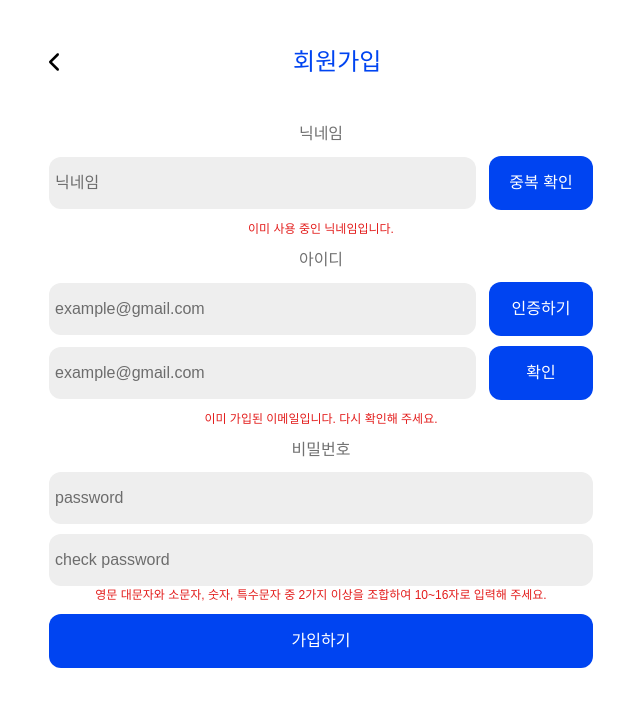
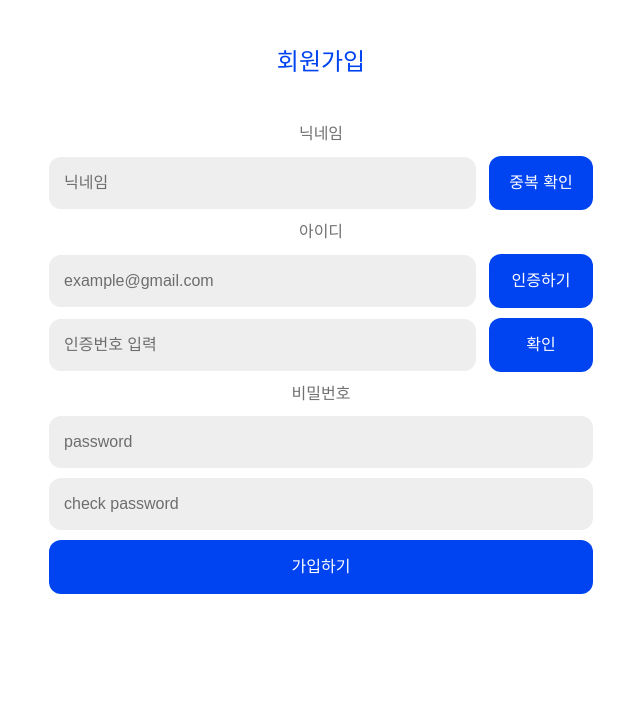
Before and after one commit to DittoTrip/DittoTrip-frontend, a React (Vite) app: page /join in a window 1280 px wide. Shown: the top 706 px of the page, without its empty margins (319-959 px from the left). Built offline with nearby package versions, Linux system fonts and the light colour scheme.

Commit message:
Feat: 유효성 검사 및 가이드 메세지 추가 & 디자인 수정

```diff
--- a/src/components/comment/CommentList.tsx
+++ b/src/components/comment/CommentList.tsx
@@ -7,12 +7,23 @@ const CommenList = () => {
   return (
     <CommentListStyled>
       <div className="comment-title">{t('comment.comment')}</div>
-      <UserProfileWithComment name={'권수연'} date={'24.01.05'} comment="얼마나 멋있나요?" />
-      <UserProfileWithComment name={'변성은'} date={'24.01.05'} comment="본인이 찍었나요?" />
+      <UserProfileWithComment
+        name={'변성은'}
+        date={'24.01.05'}
+        comment="얼마나 멋있나요?"
+        setIsExpandedOption={() => {}}
+      />
+      <UserProfileWithComment
+        name={'권수연'}
+        date={'24.01.05'}
+        comment="본인이 찍었나요? 도용 아닌가요?"
+        setIsExpandedOption={() => {}}
+      />
       <UserProfileWithComment
         name={'호빵맨에게 물린 호빵'}
         date={'24.01.05'}
         comment="가족들과 가보려고 합니다. 가족들과 가기에도 괜찮나요"
+        setIsExpandedOption={() => {}}
       />
     </CommentListStyled>
   );
--- a/src/components/common/AppBar.tsx
+++ b/src/components/common/AppBar.tsx
@@ -19,7 +19,7 @@ const AppBar = ({ leading, title, action }: Props) => {
         </div>
       )}
       <div className="title">{title}</div>
-      <div className="action">{action}</div>
+      {action && <div className="action">{action}</div>}
     </AppBarStyle>
   );
 };
--- a/src/components/review/ReviewItem.tsx
+++ b/src/components/review/ReviewItem.tsx
@@ -89,7 +89,7 @@ const ReviewItemStyle = styled.div`
       display: none;
     }
     .review-text {
-      padding: 20px 0;
+      padding: 20px 0 24px 0;
     }
   }
   .review-info {
--- a/src/pages/Join.tsx
+++ b/src/pages/Join.tsx
@@ -1,3 +1,4 @@
+import { useState } from 'react';
 import { useForm, SubmitHandler } from 'react-hook-form';
 import { styled } from 'styled-components';
 import AppBar from '../components/common/AppBar';
@@ -15,27 +16,98 @@ const Join = () => {
   const {
     register,
     handleSubmit,
+    watch,
     formState: { errors },
   } = useForm<Inputs>();
-  const onSubmit: SubmitHandler<Inputs> = data => console.log(data);
+  const [nicknameChecked, setNicknameChecked] = useState<boolean | null>(null);
+  const [emailSent, setEmailSent] = useState(false);
+  const [emailVerified, setEmailVerified] = useState<boolean | null>(null);
+
+  const nickname = watch('nickname');
+
+  const checkNickname = async () => {
+    // 서버로 닉네임 중복 확인 요청
+    const response = await fetch('/api/check-nickname', {
+      method: 'POST',
+      body: JSON.stringify({ nickname }),
+    });
+    const result = await response.json();
+
+    if (result.isAvailable) {
+      setNicknameChecked(true);
+    } else {
+      setNicknameChecked(false);
+    }
+  };
+
+  const sendVerificationEmail = async () => {
+    const email = watch('email');
+    // 서버로 인증 이메일 발송 요청
+    const response = await fetch('/api/send-verification-email', {
+      method: 'POST',
+      body: JSON.stringify({ email }),
+    });
+    if (response.ok) {
+      setEmailSent(true);
+    }
+  };
+
+  const verifyEmailCode = async () => {
+    const email = watch('email');
+    const code = watch('checkEmail');
+    // 서버로 인증 코드 확인 요청
+    const response = await fetch('/api/verify-email-code', {
+      method: 'POST',
+      body: JSON.stringify({ email, code }),
+    });
+    const result = await response.json();
+
+    if (result.isVerified) {
+      setEmailVerified(true);
+    } else {
+      setEmailVerified(false);
+    }
+  };
+
+  const onSubmit: SubmitHandler<Inputs> = data => {
+    if (nicknameChecked && emailVerified) {
+      console.log('회원가입 데이터:', data);
+      // 여기서 실제 회원가입 요청을 서버에 보냅니다.
+    } else {
+      console.log('닉네임 중복 확인 또는 이메일 인증이 완료되지 않았습니다.');
+    }
+  };
 
   return (
     <JoinStyle>
       <div className="app-bar">
-        <AppBar leading={true} title={<div className="title">회원가입</div>} />
+        <AppBar leading={false} title={<div className="title">회원가입</div>} />
       </div>
       <div className="content-wrapper">
         <form onSubmit={handleSubmit(onSubmit)}>
           <div className="section">
             <div className="input-title">닉네임</div>
             <div className="user-varification">
-              <input {...register('nickname')} placeholder="닉네임" className="input-container" />
-              <Button size={'medium'} scheme={'keyButton'}>
+              <input
+                {...register('nickname', {
+                  required: true,
+                  pattern: /[가-힣a-zA-Z0-9]{2,16}$/,
+                })}
+                placeholder="닉네임"
+                className="input-container"
+              />
+              <Button size={'medium'} scheme={'keyButton'} onClick={checkNickname}>
                 중복 확인
               </Button>
             </div>
-            {errors.email && <span className="guide-message">닉네임을 입력해주세요</span>}
-            <div className="error-message">이미 사용 중인 닉네임입니다.</div>
+
+            {errors.nickname && errors.nickname.type === 'required' && (
+              <div className="guide-message">닉네임을 입력해주세요</div>
+            )}
+            {errors.nickname && errors.nickname.type === 'pattern' && (
+              <div className="guide-message">영문 대문자와 소문자, 한글, 숫자를 이용하여 2~10자로 입력해 주세요.</div>
+            )}
+            {nicknameChecked === false && <div className="guide-message">이미 사용 중인 닉네임입니다.</div>}
           </div>
           <div className="section">
             <div className="input-title">아이디</div>
@@ -46,47 +118,56 @@ const Join = () => {
                 type="email"
                 className="input-container"
               />
-              <Button size={'medium'} scheme={'keyButton'}>
+              <Button size={'medium'} scheme={'keyButton'} onClick={sendVerificationEmail}>
                 인증하기
               </Button>
             </div>
+            {errors.email && <div className="guide-message">이메일을 입력해주세요</div>}
+            {emailSent && <div className="guide-message">이메일로 인증번호가 발송되었습니다.</div>}
             <div className="user-varification">
               <input
                 {...register('checkEmail', { required: true })}
-                placeholder="example@gmail.com"
-                type="email"
+                placeholder="인증번호 입력"
                 className="input-container"
               />
-              <Button size={'medium'} scheme={'keyButton'}>
+              <Button size={'medium'} scheme={'keyButton'} onClick={verifyEmailCode}>
                 확인
               </Button>
             </div>
-            {errors.email && <span className="guide-message">이메일을 입력해주세요</span>}
-            <div className="error-message">이미 가입된 이메일입니다. 다시 확인해 주세요.</div>
+            {errors.checkEmail && <div className="guide-message">인증번호를 입력해주세요</div>}
+            {emailVerified === false && <div className="guide-message">인증번호가 올바르지 않습니다.</div>}
           </div>
+
           <div className="section">
             <div className="input-title">비밀번호</div>
             <div className="user-varification">
               <input
-                {...register('password', { required: true })}
+                {...register('password', {
+                  required: true,
+                  pattern: /^(?=.*[a-zA-Z])(?=.*\d)(?=.*[@$!%*?&])[A-Za-z\d@$!%*?&]{10,16}$/i,
+                })}
                 placeholder="password"
                 type="password"
                 className="input-container"
               />
             </div>
-            {errors.password && <span className="guide-message">비밀번호를 입력해주세요</span>}
+            {errors.password && errors.password.type === 'required' && (
+              <div className="guide-message">비밀번호를 입력해주세요</div>
+            )}
+            {errors.password && errors.password.type === 'pattern' && (
+              <div className="guide-message">
+                영문 대문자와 소문자, 숫자, 특수문자 중 2가지 이상을 조합하여 10~16자로 입력해 주세요.
               </div>
-          <div className="section">
+            )}
+            <div className="user-varification">
               <input
                 {...register('checkPassword', { required: true })}
                 placeholder="check password"
                 type="password"
                 className="input-container"
               />
-            {errors.password && <span className="guide-message">비밀번호 확인을 입력해주세요</span>}
-            <div className="error-message">
-              영문 대문자와 소문자, 숫자, 특수문자 중 2가지 이상을 조합하여 10~16자로 입력해 주세요.
             </div>
+            {errors.checkPassword && <div className="guide-message">비밀번호 확인을 입력해주세요</div>}
           </div>
 
           <Button size={'large'} scheme={'keyButton'} type="submit">
@@ -101,6 +182,9 @@ const Join = () => {
 const JoinStyle = styled.div`
   .app-bar {
     .title {
+      flex: 1;
+
+      text-align: center;
       color: ${({ theme }) => theme.color.keyColor};
       ${({ theme }) => theme.font.subTitle};
     }
@@ -123,8 +207,9 @@ const JoinStyle = styled.div`
 
         margin-bottom: 10px;
       }
-      .error-message {
-        margin-bottom: 10px;
+      .guide-message {
+        margin-left: 2px;
+        margin-bottom: 8px;
 
         color: ${({ theme }) => theme.color.red};
         ${({ theme }) => theme.font.body5};
@@ -135,17 +220,13 @@ const JoinStyle = styled.div`
   .input-container {
     width: 100%;
     height: 52px;
+    padding: 15px;
     flex: 1;
 
     border: none;
     border-radius: 12px;
     background: ${({ theme }) => theme.color.gray20};
   }
-  .guide-message {
-    margin-bottom: 10px;
+`;
 
-    color: ${({ theme }) => theme.color.red};
-    ${({ theme }) => theme.font.body5};
-  }
-`;
 export default Join;
--- a/src/pages/Review.tsx
+++ b/src/pages/Review.tsx
@@ -114,11 +114,12 @@ const Review = () => {
           }
         />
       </div>
-      <div className="rating">
+      <div className="star-rating">
         <Star rating={4.5} showRatingValue={true} color={'keyColor'} gap={8} size={24} />
       </div>
-
-      <Tap tapData={tapData} selectedId={selectedTapId} setSelectedId={setSelectedTapId} />
+      <div className="tap">
+        <Tap tapData={tapData} selectedId={selectedTapId} setSelectedId={setSelectedTapId} />
+      </div>
       <div className="dropdown">
         <DropDown setIsOpen={() => setIsOpen(true)} value={reviewSortOptions[selectedSortId]} />
       </div>
@@ -156,6 +157,12 @@ const ReviewStyle = styled.div`
       color: ${({ theme }) => theme.color.gray60};
     }
   }
+  .star-rating {
+    margin-top: 8px;
+  }
+  .tap {
+    margin-top: 4px;
+  }
 
   .dropdown {
     display: flex;
```
Lines whose indentation alone changed are shown as unchanged.
